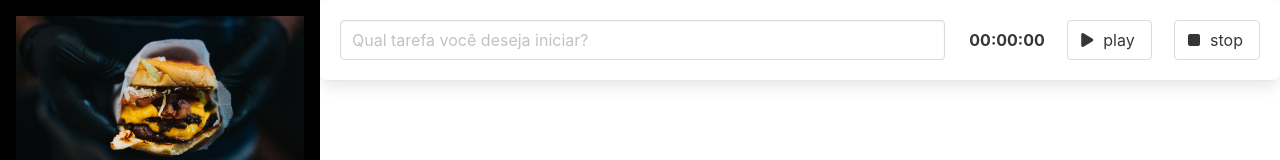
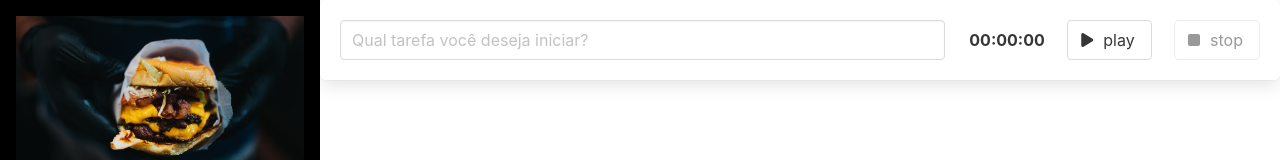
Before and after one commit to SollRighi/tracker, a Vue app: page / in a window 1280 px wide. Shown: the top 160 px of the page. Built offline with nearby package versions, Linux system fonts and the light colour scheme.

Commit message:
criando a funcionalidade de salvar uma tarefa e o seu tempo

```diff
--- a/src/components/Formulario.vue
+++ b/src/components/Formulario.vue
@@ -6,30 +6,17 @@
         role="form"
         aria-label="Formulario para criação de uma nova tarefa"
       >
+        <!-- v-model serve pra lincar o estado do meu componente com a descricao da input -->
         <input
           type="text"
           class="input"
           placeholder="Qual tarefa você deseja iniciar?"
+          v-model="descricao"
         />
       </div>
       <div class="column">
-        <div
-          class="is-flex is-align-items-center is-justify-content-space-between"
-        >
-          <Cronometro :tempoEmSegundos="tempoEmSegundos" />
-          <button class="button" @click="iniciar">
-            <span class="icon">
-              <i class="fas fa-play"></i>
-            </span>
-            <span>play</span>
-          </button>
-          <button class="button" @click="finalizar">
-            <span class="icon">
-              <i class="fas fa-stop"></i>
-            </span>
-            <span>stop</span>
-          </button>
-        </div>
+        <!-- @significa ouvir um evento -->
+        <Temporizador @aoTemporizadorFinalizado="finalizarTarefa" />
       </div>
     </div>
   </div>
@@ -37,32 +24,23 @@
 
 <script lang="ts">
 import { defineComponent } from "vue";
-import Cronometro from "./Cronometro.vue";
+import Temporizador from "./Temporizador.vue";
 export default defineComponent({
   name: "Formulario",
   components: {
-    Cronometro,
+    Temporizador,
   },
-  //definindo um estado inicial pro componente
+  //metodo que retorna o estado pra gente (ele retorna um objeto)
   data() {
     return {
-      //variaveis
-      tempoEmSegundos: 0,
-      cronometro: 0,
+      descricao: "",
     };
   },
-  //funções que ele é capaz de executar
   methods: {
-    iniciar() {
-      //salva o setInterval numa variavel pra poder limpar depois e parar de cronometrar
-      //a cada 1000 segundos ele vai executar o setInterval
-      this.cronometro = setInterval(() => {
-        this.tempoEmSegundos += 1;
-      }, 1000);
-    },
-    finalizar() {
-      //parando o cronometro
-      clearInterval(this.cronometro);
+    finalizarTarefa(tempoDecorrido: number): void {
+      console.log("tempo da tarefa", tempoDecorrido);
+      console.log("descrição da tarefa", this.descricao);
+      this.descricao = "";
     },
   },
 });
--- /dev/null
+++ b/src/components/Temporizador.vue
@@ -0,0 +1,62 @@
+<template>
+  <div class="is-flex is-align-items-center is-justify-content-space-between">
+    <Cronometro :tempoEmSegundos="tempoEmSegundos" />
+    <button class="button" @click="iniciar" :disabled="cronometroRodando">
+      <span class="icon">
+        <i class="fas fa-play"></i>
+      </span>
+      <span>play</span>
+    </button>
+    <button class="button" @click="finalizar" :disabled="!cronometroRodando">
+      <span class="icon">
+        <i class="fas fa-stop"></i>
+      </span>
+      <span>stop</span>
+    </button>
+  </div>
+</template>
+
+<script lang="ts">
+import { defineComponent } from "vue";
+import Cronometro from "./Cronometro.vue";
+export default defineComponent({
+  name: "Temporizador",
+  //emits: emite um ou mais eventos
+  emits: ["aoTemporizadorFinalizado"],
+  components: {
+    Cronometro,
+  },
+  //definindo um estado inicial pro componente
+  data() {
+    return {
+      //variaveis
+      tempoEmSegundos: 0,
+      cronometro: 0,
+      cronometroRodando: false,
+    };
+  },
+  //funções que ele é capaz de executar
+  methods: {
+    iniciar() {
+      //para desabilitar o botao
+      this.cronometroRodando = true;
+      //salva o setInterval numa variavel pra poder limpar depois e parar de cronometrar
+      //a cada 1000 segundos ele vai executar o setInterval
+      this.cronometro = setInterval(() => {
+        this.tempoEmSegundos += 1;
+      }, 1000);
+    },
+    finalizar() {
+      //para desabilitar o botao
+      this.cronometroRodando = true;
+      //parando o cronometro
+      clearInterval(this.cronometro);
+      //metodo que recebe 2 params: nome do evento que ta emitindo, payload(carga de dados que vai junto)
+      //zerando cronometro ao clicar em stop
+      this.$emit("aoTemporizadorFinalizado", this.tempoEmSegundos);
+      this.tempoEmSegundos = 0;
+    },
+  },
+});
+</script>
+<style></style>
```
